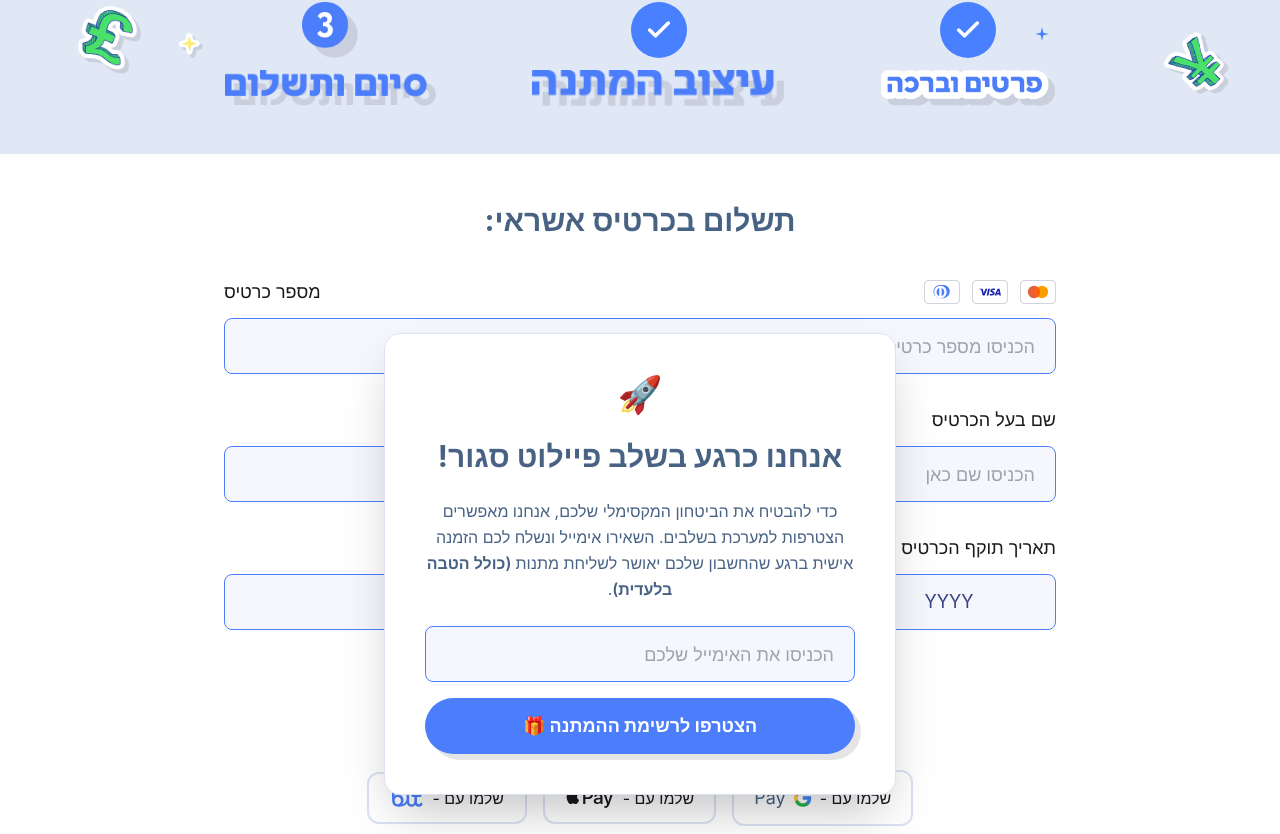
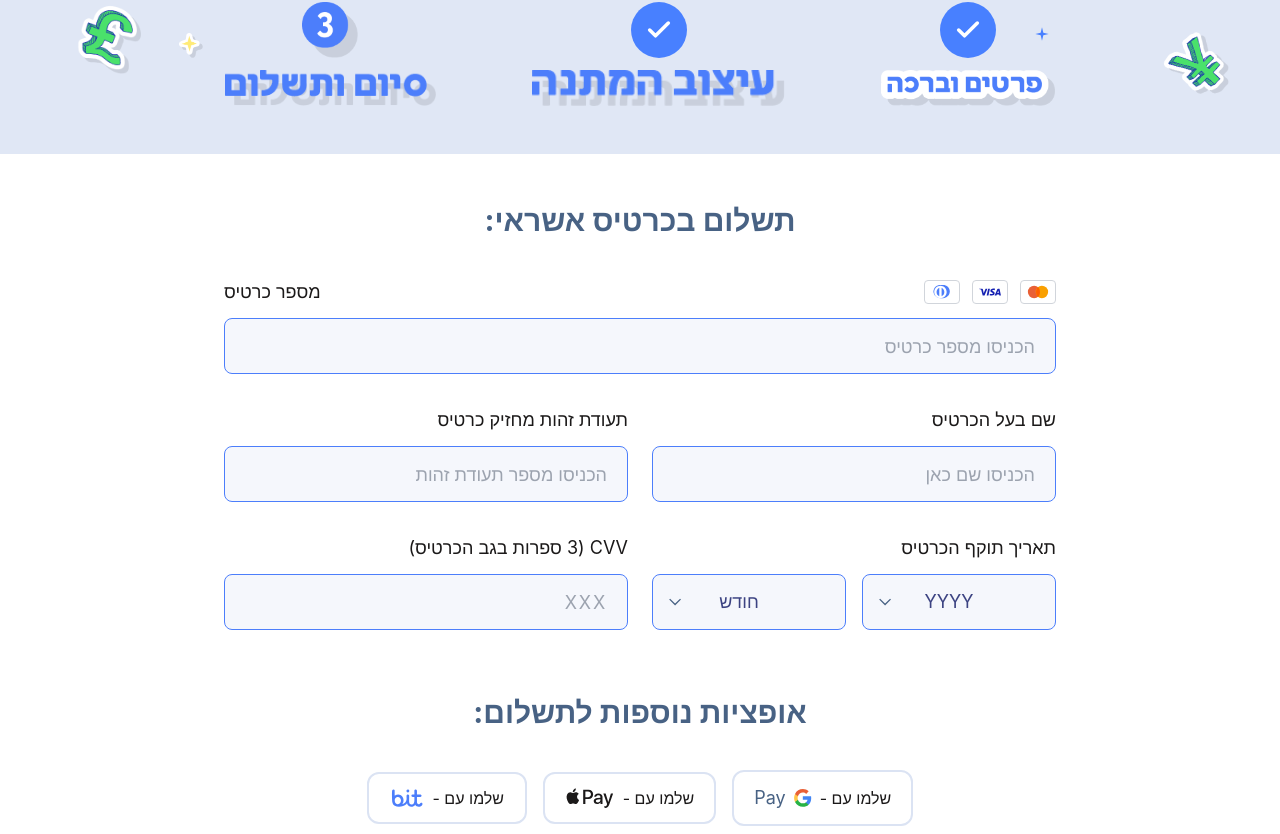
Before and after one commit to artiumoffical-source/stock4u-43415f16, a React (Vite) app: page /checkout in a window 1280 px wide. Shown: the part 246-1080 px from the top of the page. Built offline with nearby package versions, Linux system fonts and the light colour scheme.

Commit message:
Hide pilot overlay on checkout
Co-authored-by: artiumoffical-source <224444134+artiumoffical-source@users.noreply.github.com>

```diff
--- a/src/pages/Checkout.tsx
+++ b/src/pages/Checkout.tsx
@@ -366,49 +366,11 @@ export default function Checkout() {
           </div>
         </div>{/* end blurred content */}
 
-        {/* Pilot Mode Overlay */}
+        {/* Pilot Mode Overlay — TEMPORARILY HIDDEN FOR TESTING
         <div className="absolute inset-0 z-10 flex items-center justify-center p-4">
-          <div className="bg-white rounded-2xl shadow-2xl border border-[#DBE3F3] p-8 md:p-10 max-w-lg w-full text-center">
-            {waitlistSuccess ? (
-              <div className="space-y-4">
-                <div className="text-5xl">🎉</div>
-                <h3 className="text-[#486284] text-2xl font-bold">תודה שהצטרפתם!</h3>
-                <p className="text-[#486284] text-base leading-relaxed">
-                  נשלח לכם הזמנה אישית ברגע שהחשבון שלכם יאושר.<br/>מתנת המניות שלכם שמורה 💎
-                </p>
-              </div>
-            ) : (
-              <div className="space-y-6">
-                <div className="text-4xl">🚀</div>
-                <h3 className="text-[#486284] text-2xl md:text-3xl font-bold">
-                  אנחנו כרגע בשלב פיילוט סגור!
-                </h3>
-                <p className="text-[#486284] text-base leading-relaxed">
-                  כדי להבטיח את הביטחון המקסימלי שלכם, אנחנו מאפשרים הצטרפות למערכת בשלבים.
-                  השאירו אימייל ונשלח לכם הזמנה אישית ברגע שהחשבון שלכם יאושר לשליחת מתנות
-                  <span className="font-semibold"> (כולל הטבה בלעדית)</span>.
-                </p>
-                <form onSubmit={handleWaitlistSubmit} className="flex flex-col gap-4">
-                  <input
-                    type="email"
-                    value={waitlistEmail}
-                    onChange={(e) => setWaitlistEmail(e.target.value)}
-                    placeholder="הכניסו את האימייל שלכם"
-                    className="w-full h-14 px-5 rounded-lg border border-[#4C7EFB] bg-[#F5F7FC] text-[#3C4382] text-right text-lg focus:outline-none focus:ring-2 focus:ring-[#4C7EFB]"
-                    dir="rtl"
-                  />
-                  <button
-                    type="submit"
-                    disabled={waitlistSubmitting}
-                    className="w-full h-14 rounded-full bg-[#4C7EFB] text-white text-lg font-bold shadow-[6px_6px_0_0_rgba(0,0,0,0.1)] hover:shadow-[8px_8px_0_0_rgba(0,0,0,0.15)] hover:-translate-y-0.5 transition-all disabled:opacity-50 disabled:cursor-not-allowed"
-                  >
-                    {waitlistSubmitting ? "שולח..." : "הצטרפו לרשימת ההמתנה 🎁"}
-                  </button>
-                </form>
-              </div>
-            )}
-          </div>
+          ...
         </div>
+        */}
       </div>
 
       <Footer />
```
